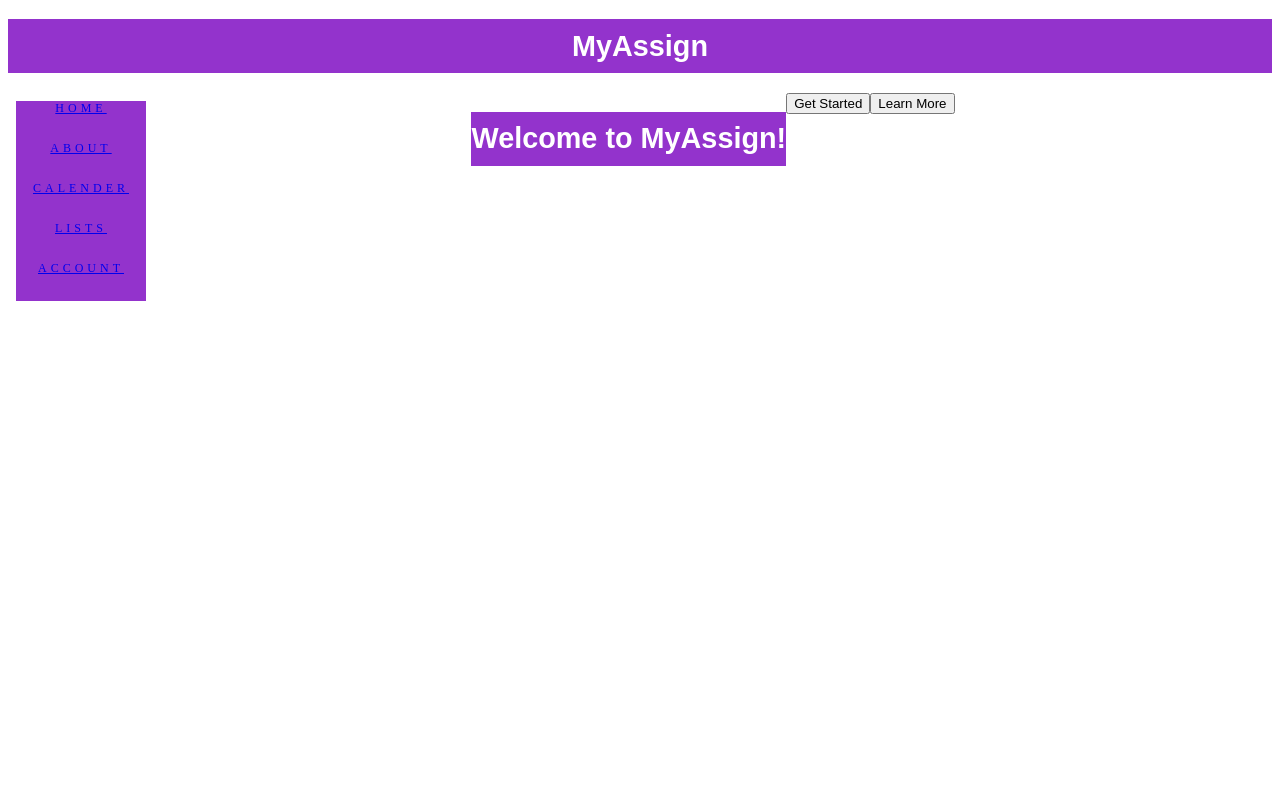
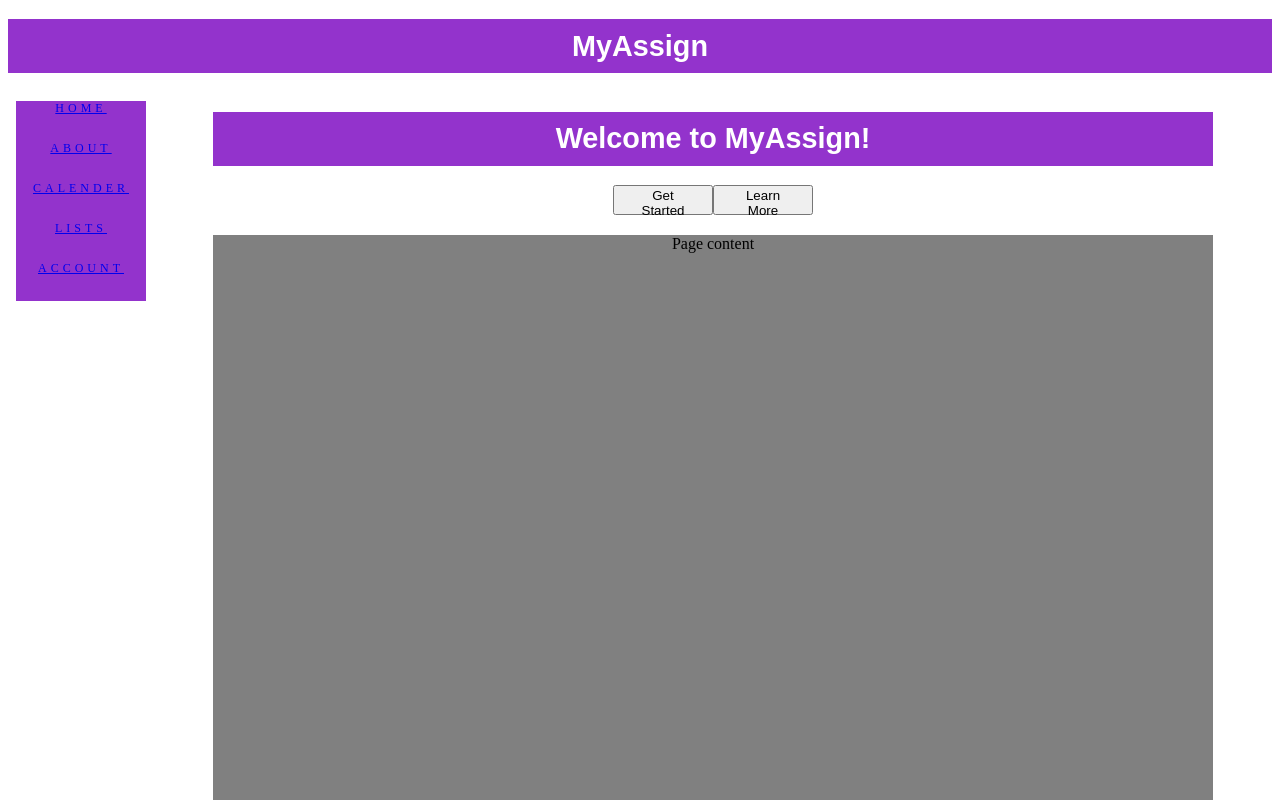
Before and after one commit to Jack-Saysana/MyAssign, a React (Create React App) app in the folder frontend/: page /Home in a window 1280 px wide. Shown: the top 800 px of the page. Built offline with nearby package versions, Linux system fonts and the light colour scheme.

Commit message:
Home page progress

```diff
--- a/frontend/src/components/Home/Home.css
+++ b/frontend/src/components/Home/Home.css
@@ -5,6 +5,25 @@
   text-align: center;
   justify-content: center;
 }
-.start {
 
+.buttons{
+  width: auto;
+  height: auto;
 }
+
+.head{
+  height: auto;
+  width: 1000px;
+}
+
+button{
+  padding-left: 20px;
+  padding-right: 20px;
+  height: 30px;
+  width: 100px;
+}
+
+p {
+  background-color: grey;
+  height: 900px;
+}
--- a/frontend/src/components/Home/Home.js
+++ b/frontend/src/components/Home/Home.js
@@ -7,11 +7,16 @@ class Home extends Component {
   render() {
     return  (
       <div className='home'>
-        <h1>Welcome to MyAssign!</h1>
+        <div className='head'>
+          <h1>Welcome to MyAssign!</h1>
           <div className='buttons'>
             <button type='button'>Get Started</button>
             <button type='button'>Learn More</button>
+            <p>
+            Page content
+            </p>
           </div>
+        </div>
       </div>
     );
   }
```
